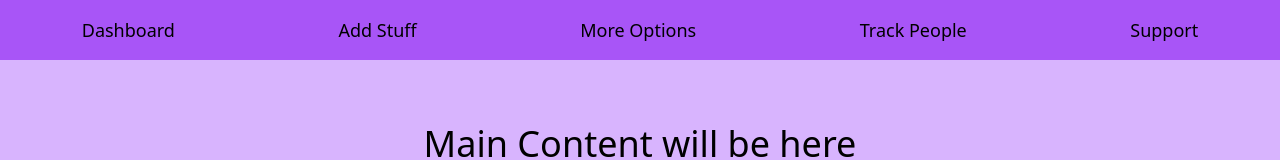
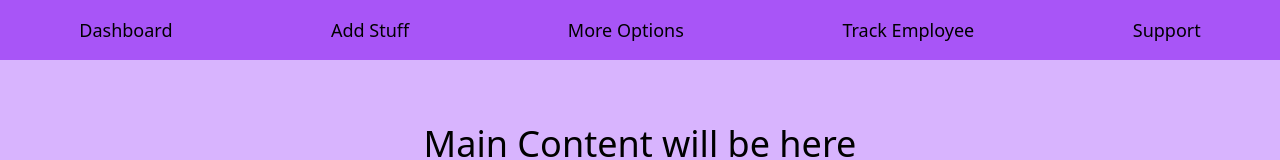
Before and after one commit to spookyorange/sweet-dashboard, a Vue app: page / in a window 1280 px wide. Shown: the top 160 px of the page. Built offline with nearby package versions, Linux system fonts and the light colour scheme.

Commit message:
changed some text that might make people misunderstand

```diff
--- a/src/components/Header.vue
+++ b/src/components/Header.vue
@@ -7,7 +7,7 @@ import LinkItem from "./header_components/LinkItem.vue";
     <LinkItem text="Dashboard" />
     <LinkItem text="Add Stuff" />
     <LinkItem text="More Options" />
-    <LinkItem text="Track People" />
+    <LinkItem text="Track Employee" />
     <LinkItem text="Support" />
   </ul>
 </template>
```
